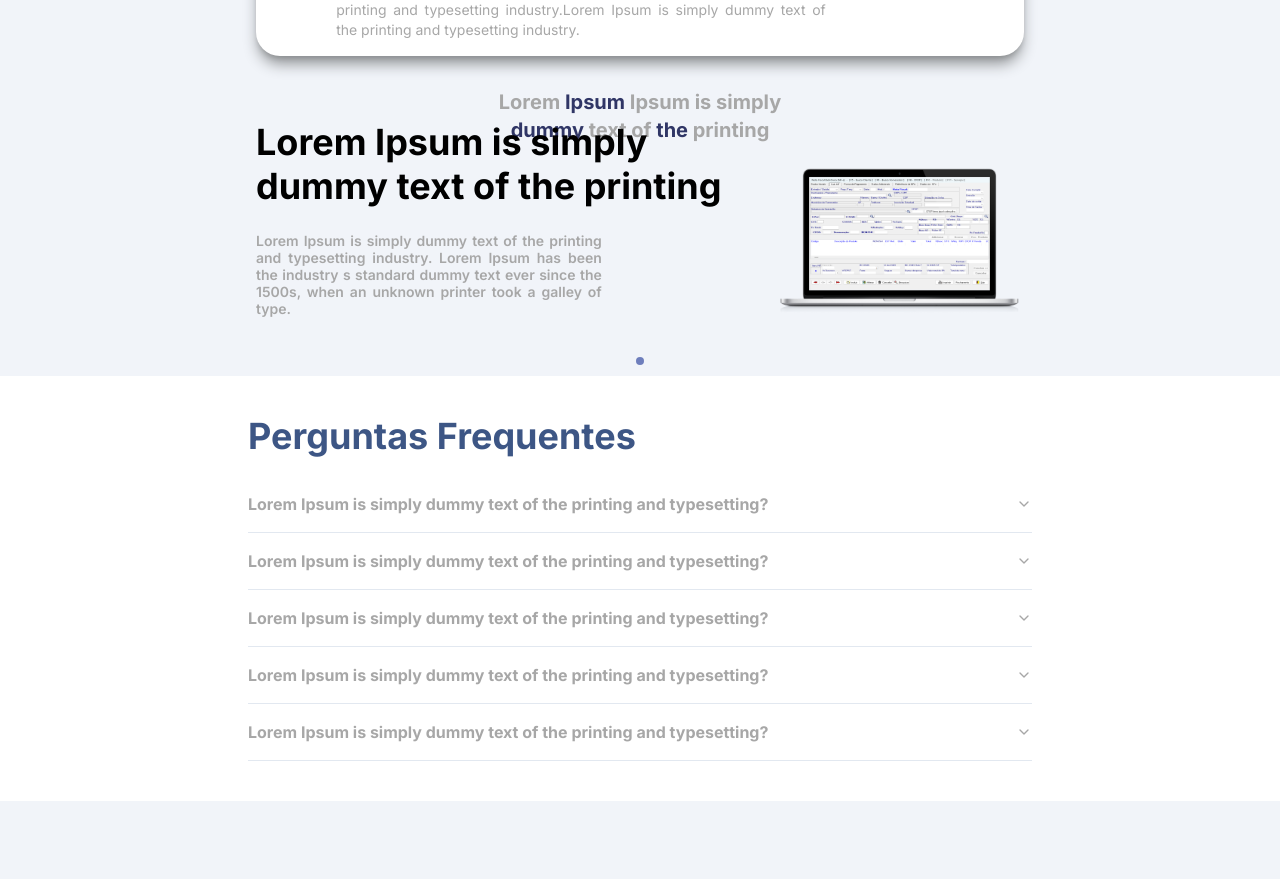
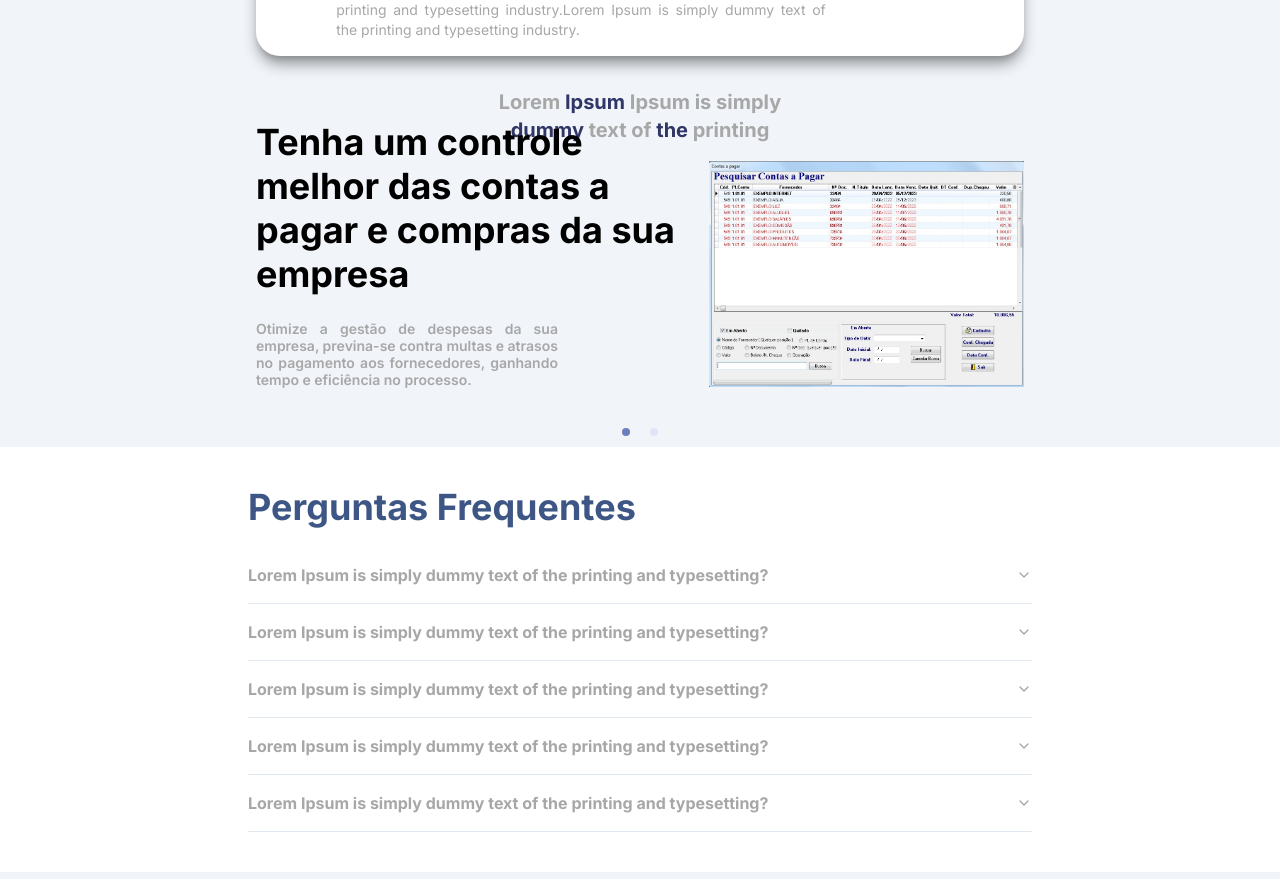
Before and after one commit to EvaldoFerreiraMoreira/site-siad, a Next.js app: page /planos in a window 1280 px wide. Shown: the part 1084-1963 px from the top of the page. Built offline with nearby package versions, Linux system fonts and the light colour scheme.

Commit message:
fiat: update conponets BannerCarrossel  and add imagens

```diff
--- a/src/app/planos/components/componentsMobile/BannerCarrosselMobile.tsx
+++ b/src/app/planos/components/componentsMobile/BannerCarrosselMobile.tsx
@@ -13,24 +13,22 @@ const BannerCarrosselMobile = () => {
         1024: { items: 3 },
     };
 
-    const caract = ">";
     const items = [
         <div className="item" data-value="1" key={0}>
             <div className="flex items-center text-center mt-9">
                 <h1 className="text-[#333333]  font-bold text-xl p-6">
-                    Lorem Ipsum is simply dummy text of the printing
+                    Tenha um controle melhor das contas a pagar e compras da sua empresa
                 </h1>
             </div>
             <div className="flex mt-1 ">
                 <p className="text-[#A7A7A7]  font-semibold  text-md text-justify p-6">
-                    Lorem Ipsum is simply dummy text of the printing and typesetting industry.
-                    Lorem Ipsum has been the industry s standard dummy text ever since the 1500s,
-                    when an unknown printer took a galley of type.
+                    Otimize a gestão de despesas da sua empresa, previna-se contra multas e atrasos no
+                    pagamento aos fornecedores, ganhando tempo e eficiência no processo.
                 </p>
             </div>
             <div className='flex mt-5 justify-center gap-2 pb-5 '>
                 <Image
-                    src={"/PC-01.png"}
+                    src={"/IMG-05.jpg"}
                     alt="Imagem"
                     width={0}
                     height={0}
@@ -41,28 +39,23 @@ const BannerCarrosselMobile = () => {
                     }}
                 />
             </div>
-            <div className="flex mt-1 justify-center">
-                <p className="text-[#3D5685]  font-bold text-sm text-center hover:text-[#333333] ">
-                    Lorem Ipsum is simply dummy text of
-                </p>
-            </div>
         </div>,
         <div className="item" data-value="2" key={1}>
             <div className="flex items-center text-center mt-9">
                 <h1 className="text-[#333333]  font-bold text-xl p-6">
-                    Lorem Ipsum is simply dummy text of the printing
+                    Agilidade e eficiência na entrada de notas
                 </h1>
             </div>
             <div className="flex mt-1 ">
                 <p className="text-[#A7A7A7]  font-semibold  text-md text-justify p-6">
-                    Lorem Ipsum is simply dummy text of the printing and typesetting industry.
-                    Lorem Ipsum has been the industry s standard dummy text ever since the 1500s,
-                    when an unknown printer took a galley of type.
+                Agilize o processo de entrada e fechamento de notas com o uso do nosso manifestador de notas
+                fiscais de entrada e manutenção de itens, sem a necessidade de redigitar a nota ou
+                os itens para acrescentá-los ao estoque.
                 </p>
             </div>
             <div className='flex mt-5 justify-center gap-2 pb-5 '>
                 <Image
-                    src={"/PC-01.png"}
+                    src={"/IMG-06.jpg"}
                     alt="Imagem"
                     width={0}
                     height={0}
@@ -72,11 +65,6 @@ const BannerCarrosselMobile = () => {
                         objectFit: "contain",
                     }}
                 />
-            </div>
-            <div className="flex mt-1 justify-center">
-                <p className="text-[#3D5685]  font-bold text-sm text-center hover:text-[#333333] ">
-                    Lorem Ipsum is simply dummy text of
-                </p>
             </div>
         </div>,
 
--- a/src/app/planos/components/componentsWeb/BannerCarrosselWeb.tsx
+++ b/src/app/planos/components/componentsWeb/BannerCarrosselWeb.tsx
@@ -9,30 +9,59 @@ const BannerCarrosselWeb = () => {
 
     const responsive = {
         0: { items: 1, },
-        568: { items: 2 },
-        1024: { items: 3 },
+        568: { items: 1 },
+        1024: { items: 1 },
     };
 
-    const caract = ">";
     const items = [
         <div className="item" data-value="1" key={0}>
             <div className="flex text-[#A7A7A7] mx-64">
                 <div className="flex flex-col justify-center">
                     <div className="flex font-bold text-4xl">
                         <h1 className="text-[#000000]  font-bold text-4xl">
-                            Lorem Ipsum is simply dummy text of the printing
+                            Tenha um controle melhor das contas a pagar e compras da sua empresa
                         </h1>
                     </div>
                     <div className="mt-6 w-2/3 text-sm font-semibold text-justify">
-                        <p> Lorem Ipsum is simply dummy text of the printing and typesetting industry.
-                            Lorem Ipsum has been the industry s standard dummy text ever since the 1500s,
-                            when an unknown printer took a galley of type.
+                        <p> Otimize a gestão de despesas da sua empresa, previna-se contra multas
+                            e atrasos no pagamento aos fornecedores, ganhando tempo e eficiência no processo.
                         </p>
                     </div>
                 </div>
                 <div className="flex mt-10 justify-center">
                     <Image
-                        src="/PC-01.png"
+                        src="/IMG-05.jpg"
+                        alt="Compiuter"
+                        width={0}
+                        height={0}
+                        sizes="100vw"
+                        className="h-auto w-auto max-w-[100%] max-h-[100%]"
+                        style={{
+                            objectFit: "contain",
+                        }}
+                    />
+                </div>
+            </div>
+        </div>,
+        <div className="item" data-value="1" key={0}>
+            <div className="flex text-[#A7A7A7] mx-64">
+                <div className="flex flex-col justify-center">
+                    <div className="flex font-bold text-4xl">
+                        <h1 className="text-[#000000]  font-bold text-4xl">
+                            Agilidade e eficiência na entrada de notas
+                        </h1>
+                    </div>
+                    <div className="mt-6 w-2/3 text-sm font-semibold text-justify">
+                        <p>
+                            Agilize o processo de entrada e fechamento de notas com o uso do nosso manifestador de notas
+                            fiscais de entrada e manutenção de itens, sem a necessidade de redigitar a nota ou
+                            os itens para acrescentá-los ao estoque.
+                        </p>
+                    </div>
+                </div>
+                <div className="flex mt-10 justify-center">
+                    <Image
+                        src="/IMG-06.jpg"
                         alt="Compiuter"
                         width={0}
                         height={0}
```
Also changed, not shown: public/IMG-05.jpg (added), public/IMG-06.jpg (added).
